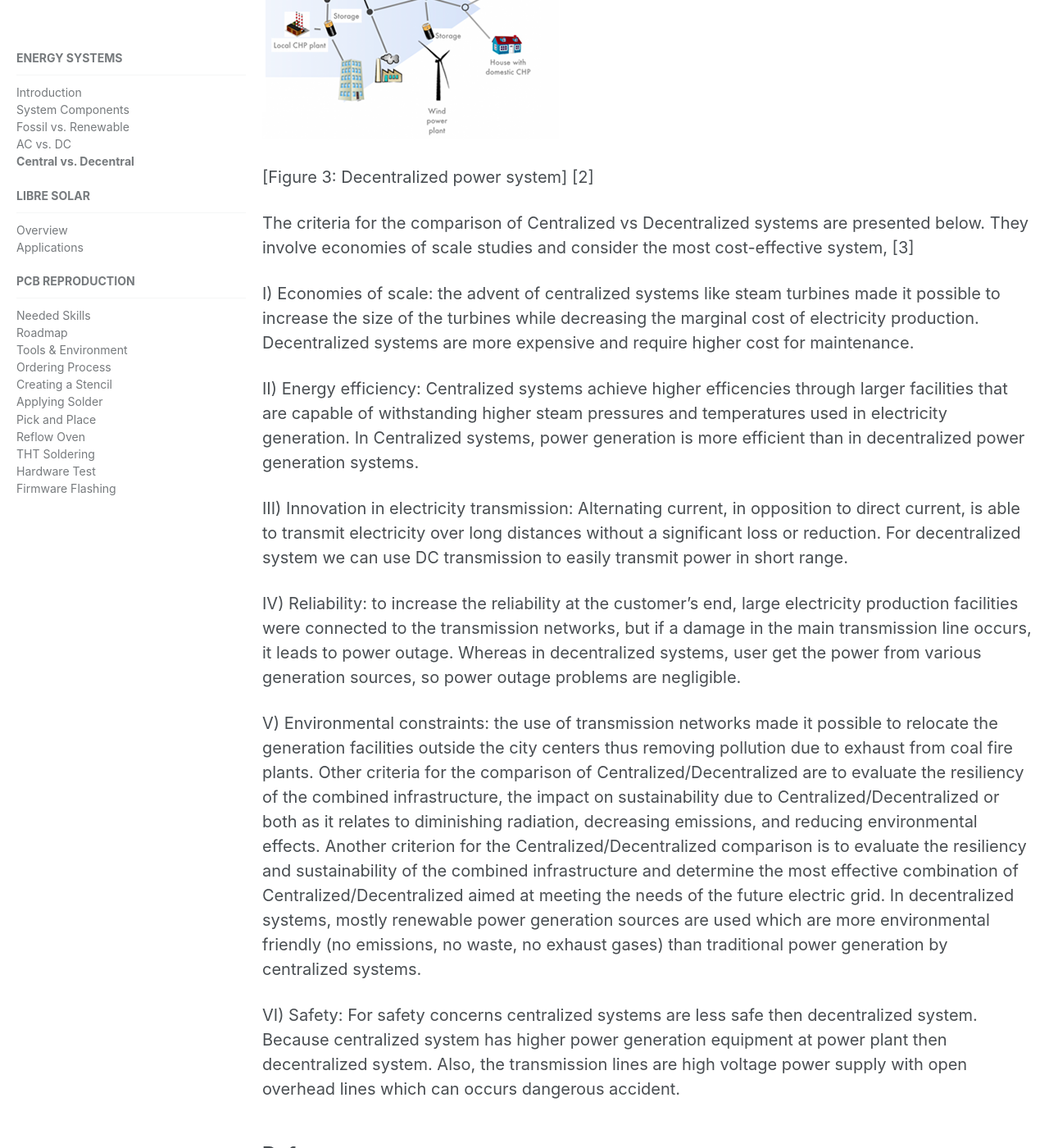
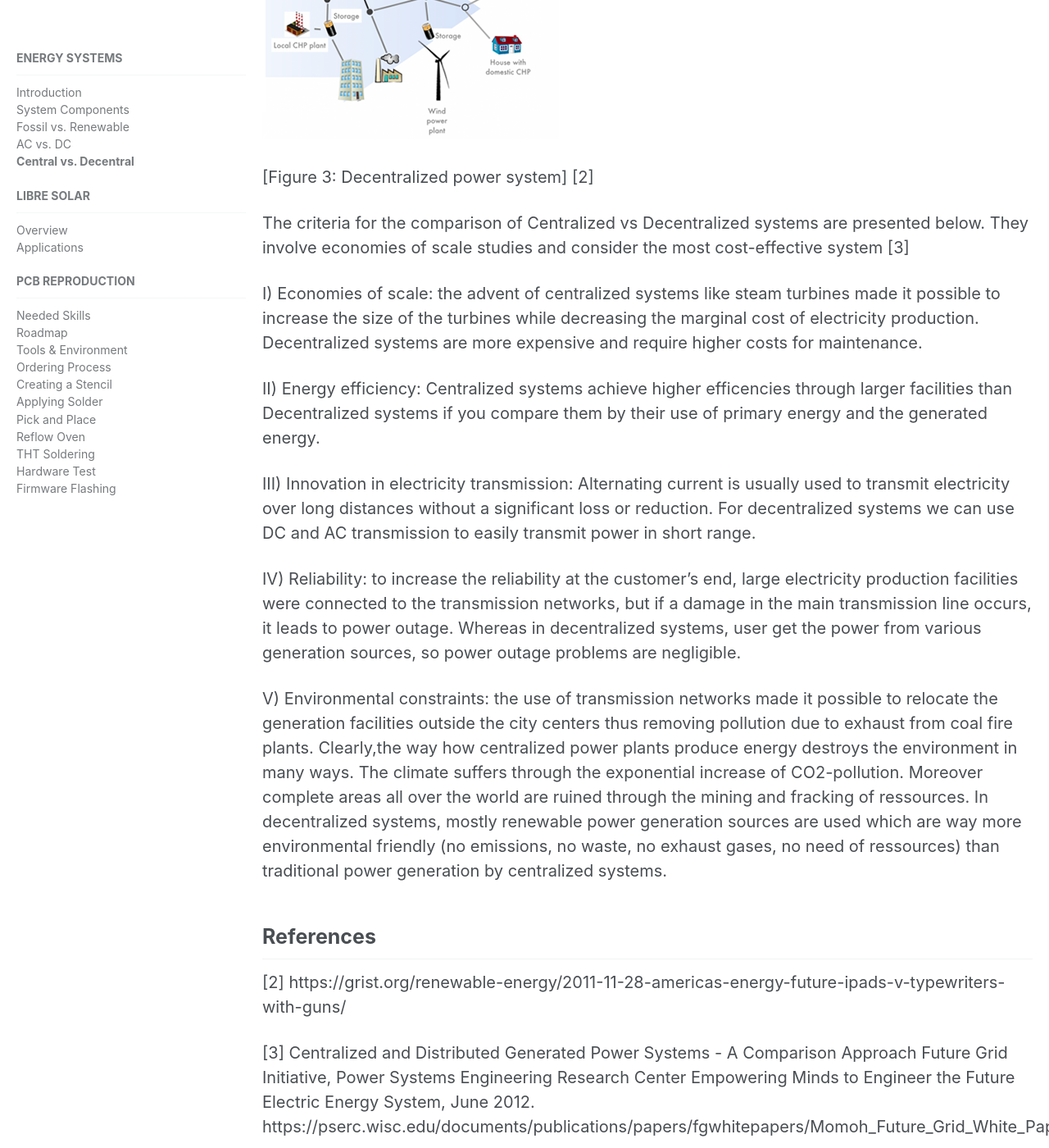
Before and after one commit to CollectiveOpenSourceHardware/collectiveopensourcehardware.github.io, a Jekyll site: the page built from _education/1f_central_decentral.md, in a window 1280 px wide and 1400 px high, scrolled down 1087 px. Shown: the whole window at 82% size. Built offline with Jekyll 4.4.1, drawn with Linux system fonts in a browser that asks for light colours; some of the changed text lies outside the part shown.

Commit message:
Update 1f_central_decentral.md
Überarbeitet

```diff
--- a/_education/1f_central_decentral.md
+++ b/_education/1f_central_decentral.md
@@ -3,31 +3,30 @@ title: "Central vs. Decentral Energy"
 permalink: /education/energy_central_decentral/
 ---
 
-The centralized system is the traditional power generation and transmission system that transfers high amounts of power in MW/GW from a Thermal or Nuclear power station to the consumer that is located far away from the generation plant. So, Power is generated at one place and distributed to different places by overhead power transmission lines.
+A centralized system is the traditional power generation, transmission and consumption system that transfers high amounts of power in MW/GW from a Thermal or Nuclear power station to the consumer that is located far away from the generation plant. So, Power is generated at one place and distributed to different places by overhead power transmission lines.
 
 ![Centralized Power system](/media_files/centralized_system.png)
 
 [Figure 2: Centralized power system] [2]
 
-The decentralized system is the system where sources are located near to the load and generation sources produce small amounts of power in kW/MW. Decentralize sources like Photovoltaics PV panels, Wind turbines are commonly used nowadays.
+A decentralized system is a system where sources are located near to the loads and generation sources produce small amounts of power in kW/MW. Decentralize sources like Photovoltaics PV panels, Wind turbines are commonly used nowadays.
 
 ![Decentralized Power system](/media_files/decentralized_system.png)
 
 [Figure 3: Decentralized power system] [2]
 
-The criteria for the comparison of Centralized vs Decentralized systems are presented below. They involve economies of scale studies and consider the most cost-effective system, [3]
+The criteria for the comparison of Centralized vs Decentralized systems are presented below. They involve economies of scale studies and consider the most cost-effective system [3]
 
-I)	Economies of scale: the advent of centralized systems like steam turbines made it possible to increase the size of the turbines while decreasing the marginal cost of electricity production. Decentralized systems are more expensive and require higher cost for maintenance.
+I)	Economies of scale: the advent of centralized systems like steam turbines made it possible to increase the size of the turbines while decreasing the marginal cost of electricity production. Decentralized systems are more expensive and require higher costs for maintenance.
 
-II)	Energy efficiency: Centralized systems achieve higher efficencies through larger facilities that are capable of withstanding higher steam pressures and temperatures used in electricity generation. In Centralized systems, power generation is more efficient than in decentralized power generation systems.
+II)	Energy efficiency: Centralized systems achieve higher efficencies through larger facilities than Decentralized systems if you compare them by their use of primary energy and the generated energy.
 
-III)	Innovation in electricity transmission: Alternating current, in opposition to direct current, is able to transmit electricity over long distances without a significant loss or reduction. For decentralized system we can use DC transmission to easily transmit power in short range.
+III)	Innovation in electricity transmission: Alternating current is usually used to transmit electricity over long distances without a significant loss or reduction. For decentralized systems we can use DC and AC transmission to easily transmit power in short range.
 
 IV)	Reliability: to increase the reliability at the customer's end, large electricity production facilities were connected to the transmission networks, but if a damage in the main transmission line occurs, it leads to power outage. Whereas in decentralized systems, user get the power from various generation sources, so power outage problems are negligible.
 
-V)	Environmental constraints: the use of transmission networks made it possible to relocate the generation facilities outside the city centers thus removing pollution due to exhaust from coal fire plants. Other criteria for the comparison of Centralized/Decentralized are to evaluate the resiliency of the combined infrastructure, the impact on sustainability due to Centralized/Decentralized or both as it relates to diminishing radiation, decreasing emissions, and reducing environmental effects. Another criterion for the Centralized/Decentralized comparison is to evaluate the resiliency and sustainability of the combined infrastructure and determine the most effective combination of Centralized/Decentralized aimed at meeting the needs of the future electric grid. In decentralized systems, mostly renewable power generation sources are used which are more environmental friendly (no emissions, no waste, no exhaust gases) than traditional power generation by centralized systems.
+V)	Environmental constraints: the use of transmission networks made it possible to relocate the generation facilities outside the city centers thus removing pollution due to exhaust from coal fire plants. Clearly,the way how centralized power plants produce energy  destroys the environment in many ways. The climate suffers through the exponential increase of CO2-pollution. Moreover complete areas all over the world are ruined through the mining and fracking of ressources. In decentralized systems, mostly renewable power generation sources are used which are way more environmental friendly (no emissions, no waste, no exhaust gases, no need of ressources) than traditional power generation by centralized systems.
 
-VI)	Safety: For safety concerns centralized systems are less safe then decentralized system. Because centralized system has higher power generation equipment at power plant then decentralized system. Also, the transmission lines are high voltage power supply with open overhead lines which can occurs dangerous accident.
 
 
 ## References
```
